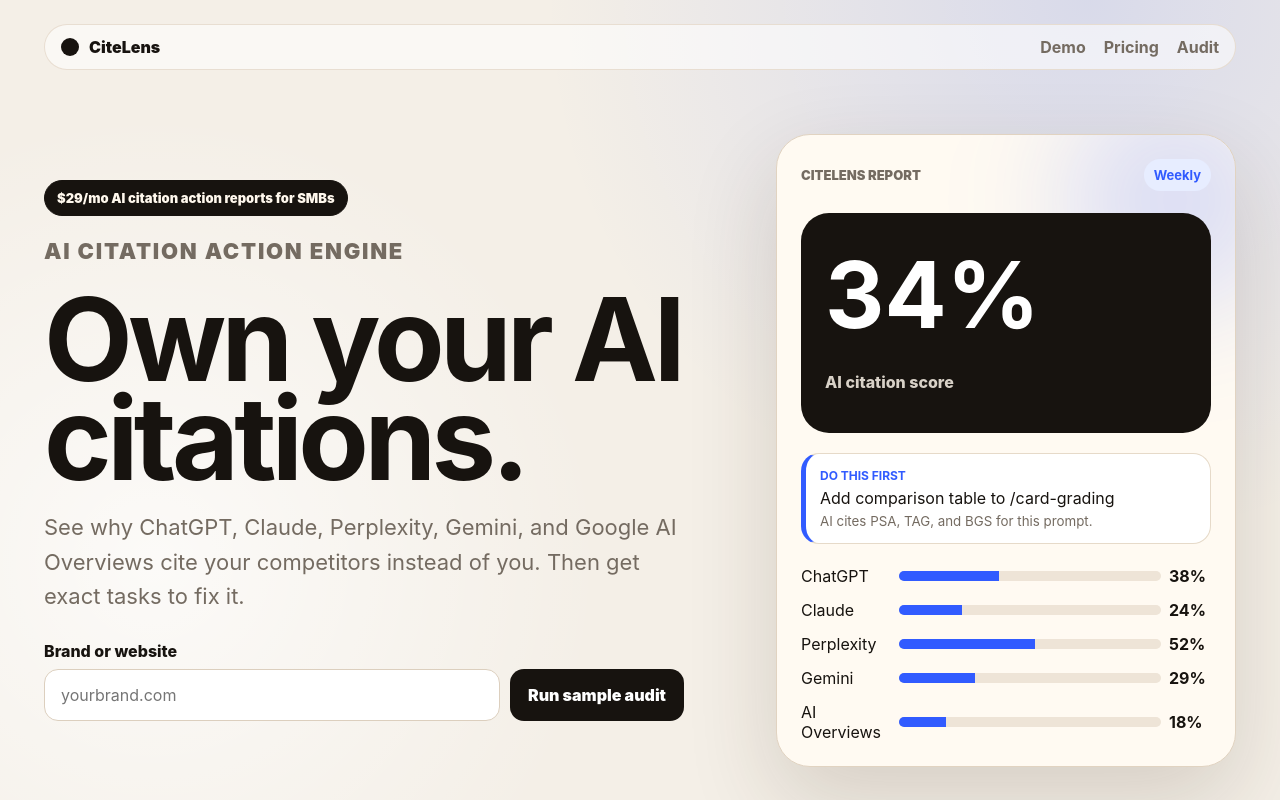
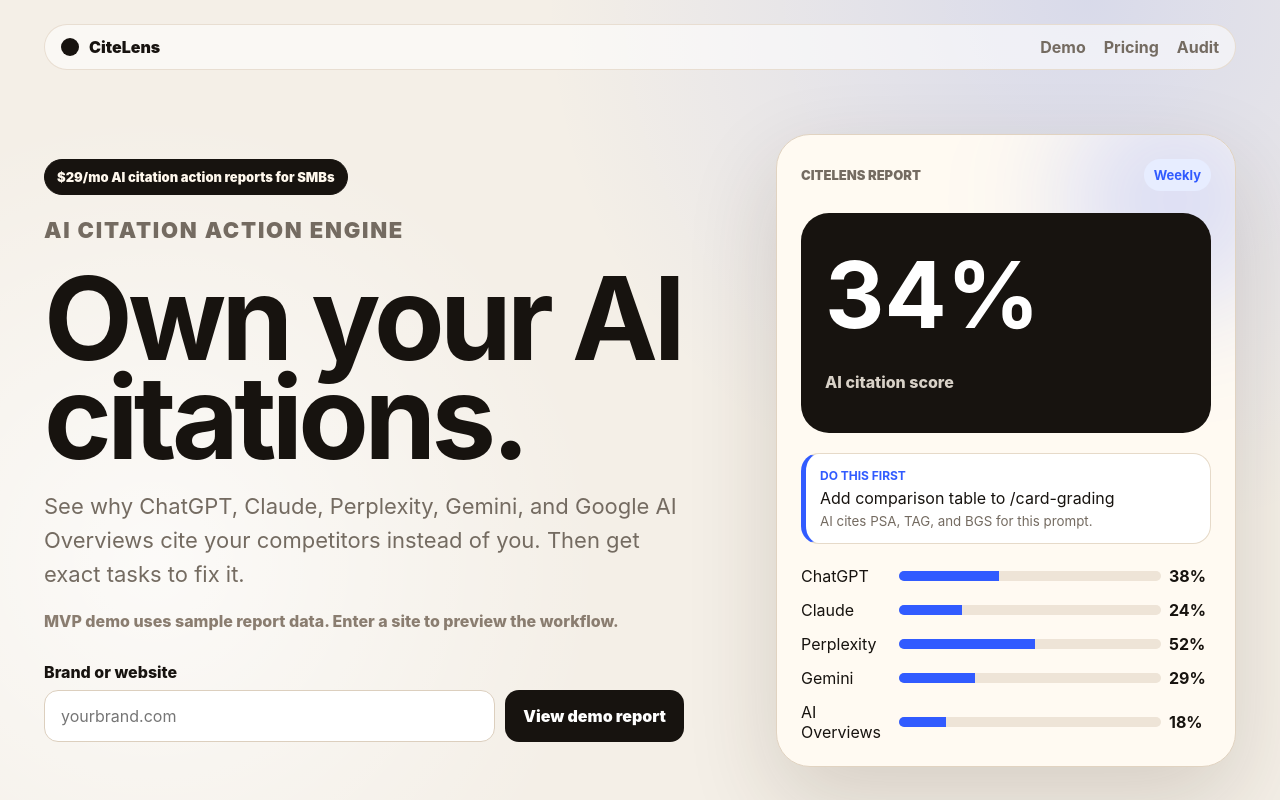
Before and after one commit to trubbleshooter05/citelens, a Next.js app: page / in a window 1280 px wide. Shown: the top 800 px of the page. Built offline with nearby package versions, Linux system fonts and the light colour scheme.

Commit message:
Prepare CiteLens MVP for launch

```diff
--- a/app/globals.css
+++ b/app/globals.css
@@ -128,6 +128,13 @@
   font-size: 22px;
   line-height: 1.55;
   max-width: 650px;
+}
+
+.hero .demo-note {
+  color: #8a7d70;
+  font-size: 16px;
+  font-weight: 800;
+  margin-top: -4px;
 }
 
 .audit-form {
--- a/app/page.tsx
+++ b/app/page.tsx
@@ -24,6 +24,9 @@
           <p>
             See why ChatGPT, Claude, Perplexity, Gemini, and Google AI Overviews
             cite your competitors instead of you. Then get exact tasks to fix it.
+          </p>
+          <p className="demo-note">
+            MVP demo uses sample report data. Enter a site to preview the workflow.
           </p>
           <GeoAuditForm />
         </div>
@@ -154,7 +157,10 @@
 
       <section className="final-cta" id="audit">
         <h2>Want a sample AI citation action report?</h2>
-        <p>Enter a brand and see the weekly fixes CiteLens would recommend.</p>
+        <p>
+          Preview the workflow with sample data. Early access users get live
+          prompt checks for their own site.
+        </p>
         <GeoAuditForm />
       </section>
     </main>
--- a/components/GeoAuditForm.tsx
+++ b/components/GeoAuditForm.tsx
@@ -25,12 +25,12 @@
           required
           value={site}
         />
-        <button type="submit">Run sample audit</button>
+        <button type="submit">View demo report</button>
       </div>
       {submitted ? (
         <p>
-          Sample report generated for {site}. Scroll down to view the AI
-          visibility report.
+          Demo report loaded using sample data for {site}. A real audit will
+          connect live AI results after early access.
         </p>
       ) : null}
     </form>
--- a/package.json
+++ b/package.json
@@ -1,5 +1,5 @@
 {
-  "name": "citelens-mvp",
+  "name": "citelens",
   "version": "0.1.0",
   "private": true,
   "scripts": {
```
Also changed, not shown: app/robots.ts (added, +13 -0 lines), app/sitemap.ts (added, +14 -0 lines), 6 other files (tests, documents, lock files or other folders).
